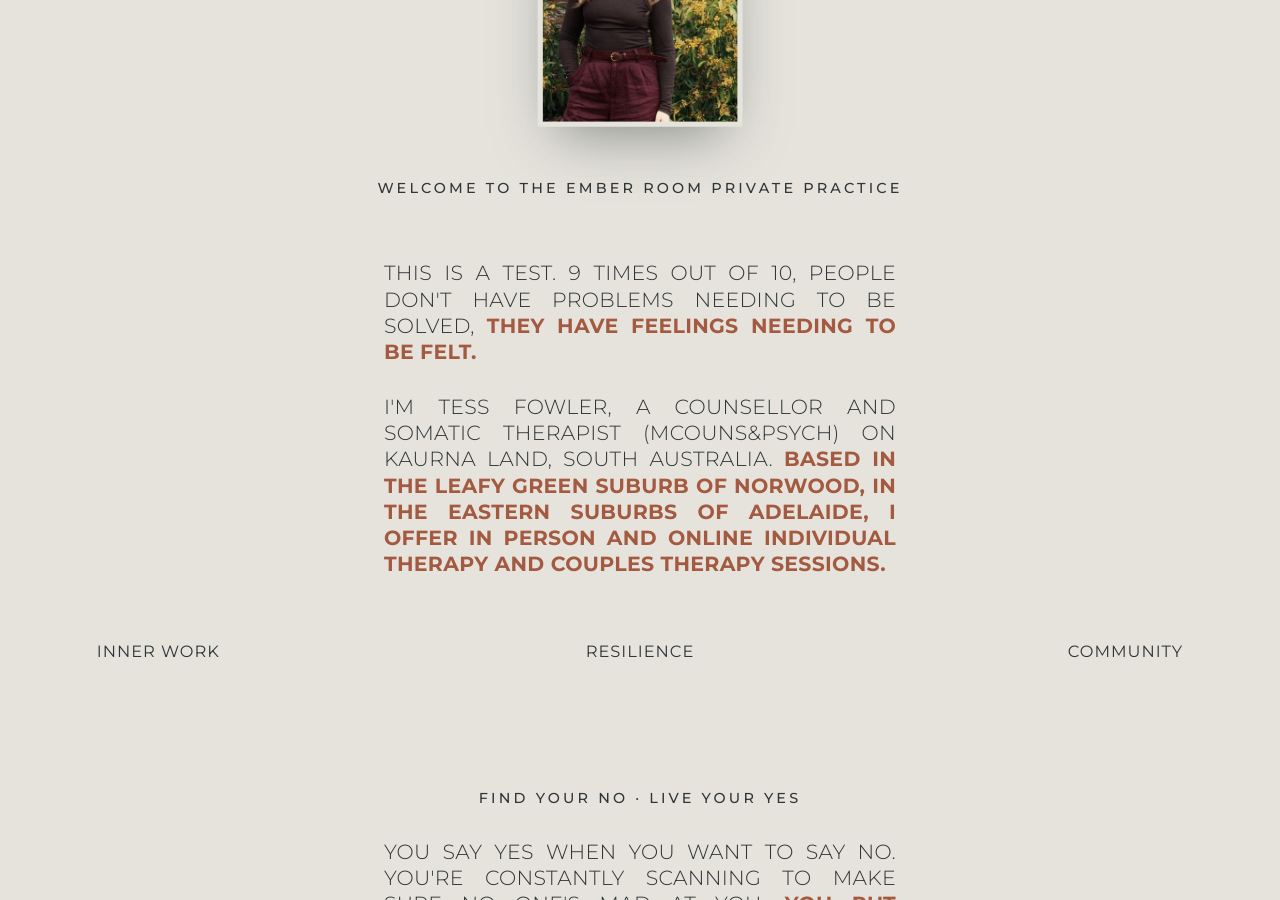
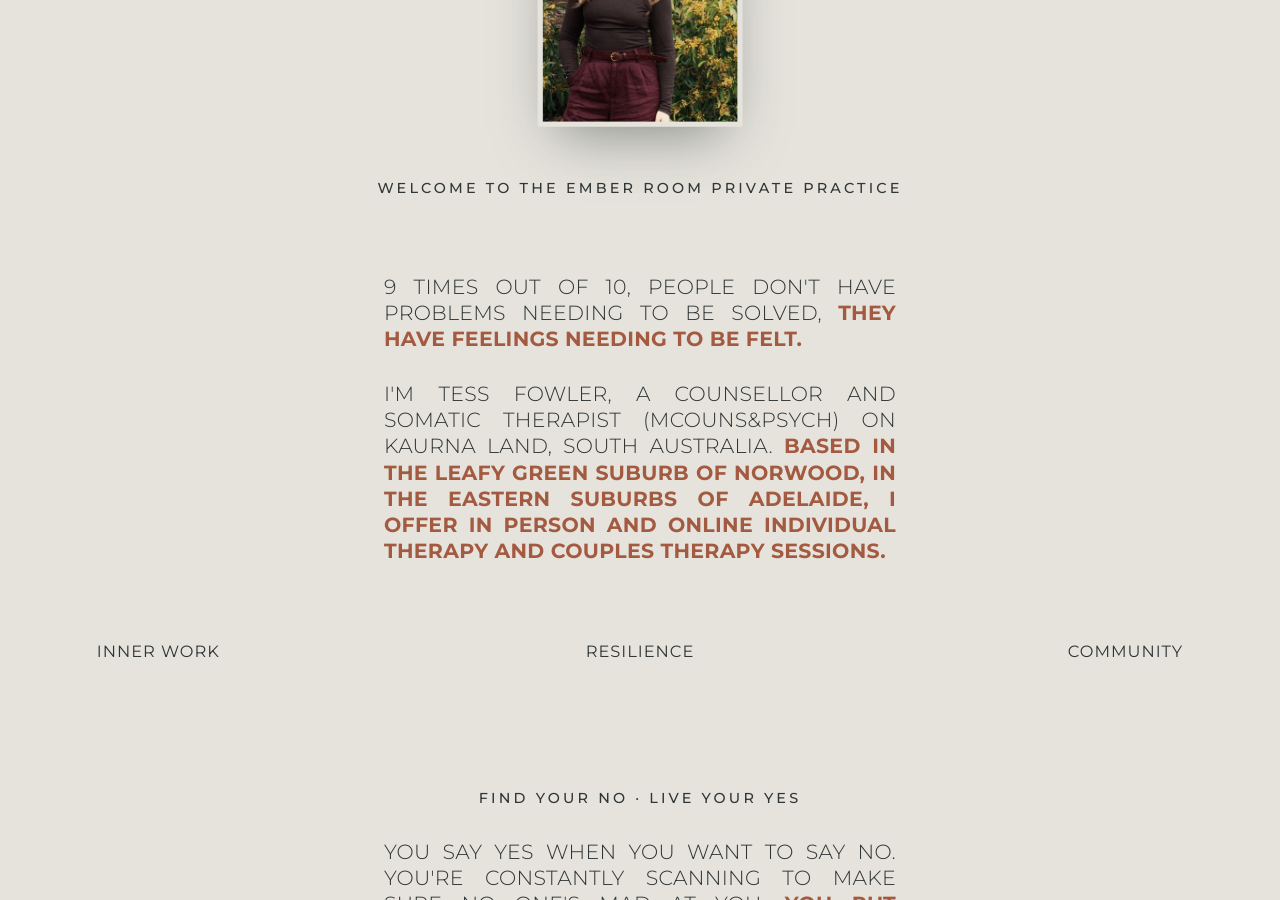
Before and after one commit to mellyanncox-ctrl/tess-ember-room, a Jekyll site: the page built from pages/index.md, in a window 1280 px wide and 900 px high, scrolled down 841 px. Built offline with Jekyll 4.4.1, drawn with Linux system fonts in a browser that asks for light colours; some web fonts are replaced.

Commit message:
Website edit: Home

```diff
--- a/pages/index.md
+++ b/pages/index.md
@@ -37,7 +37,7 @@ sections:
     heading: Welcome to The Ember Room Private Practice
     heading_id: why-h
     text: |-
-      <p>THIS IS A TEST. 9 times out of 10, people don't have problems needing to be solved, <b>they have feelings needing to be felt.</b></p>
+      <p>9 times out of 10, people don't have problems needing to be solved, <b>they have feelings needing to be felt.</b></p>
       <p>I'm Tess Fowler, a counsellor and somatic therapist (MCouns&amp;Psych) on Kaurna Land, South Australia. <b>Based in the leafy green suburb of Norwood, in the Eastern suburbs of Adelaide, I offer in person and online individual therapy and couples therapy sessions.</b></p>
     trio:
       - Inner Work
```
